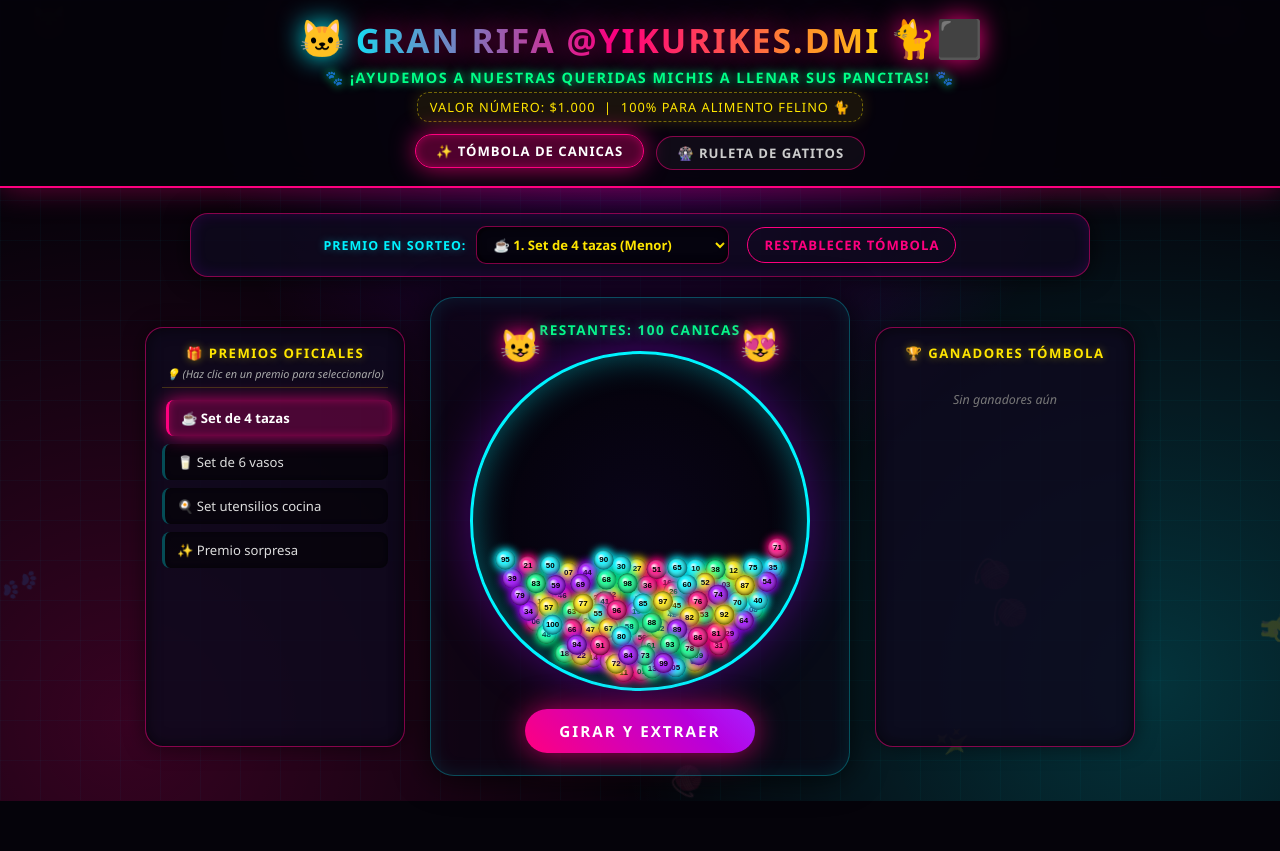
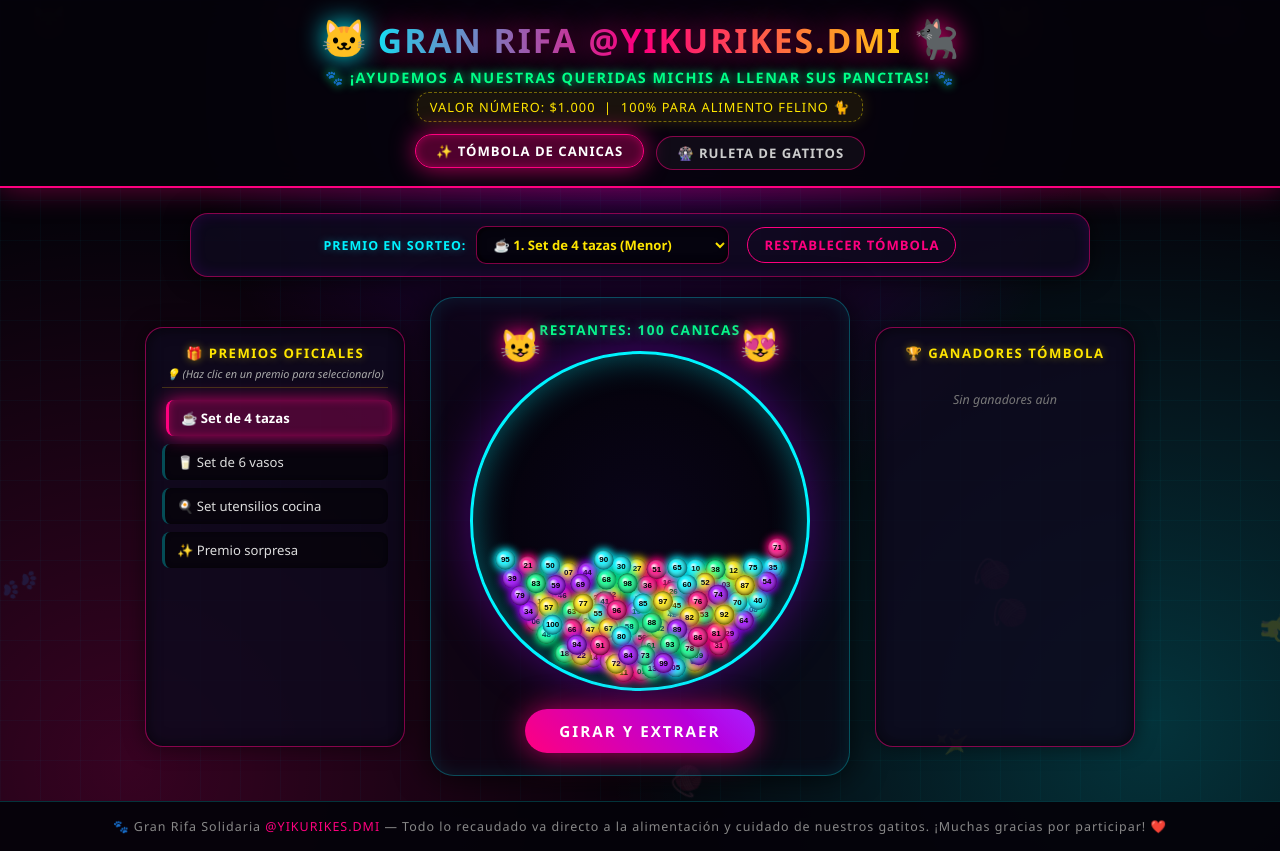
Before and after one commit to Alphareone/Rifa-yikurikes, a plain HTML site: page index.html in a window 1280 px wide. Before the commit the page ends 801 px from the top, so only its background shows below. Drawn offline with nearby package versions, Linux system fonts and the light colour scheme.

Commit message:
Fix HTML encoding issues in index.html

```diff
--- a/index.html
+++ b/index.html
@@ -17,7 +17,7 @@
         <div class="header-title-container">
             <span class="cat-animated-icon">🐱</span>
             <div class="logo">GRAN RIFA @YIKURIKES.DMI</div>
-            <span class="cat-animated-icon cat-right">🐈‍‍⬛</span>
+            <span class="cat-animated-icon cat-right">🐈‍⬛</span>
         </div>
         <div class="subtitle">🐾 ¡Ayudemos a nuestras queridas michis a llenar sus pancitas! 🐾</div>
         <div class="rifa-info-banner">VALOR NÚMERO: $1.000 &nbsp;|&nbsp; 100% PARA ALIMENTO FELINO 🐈</div>
@@ -136,6 +136,11 @@
         </section>
     </main>
 
+    <!-- FOOTER PROFESIONAL -->
+    <footer>
+        <p>🐾 Gran Rifa Solidaria <span>@YIKURIKES.DMI</span> — Todo lo recaudado va directo a la alimentación y cuidado de nuestros gatitos. ¡Muchas gracias por participar! ❤️️</p>
+    </footer>
+
     <!-- MODAL GANADOR CON CELEBRACIÓN -->
     <div class="result-overlay" id="resultOverlay">
         <div class="result-box">
```
